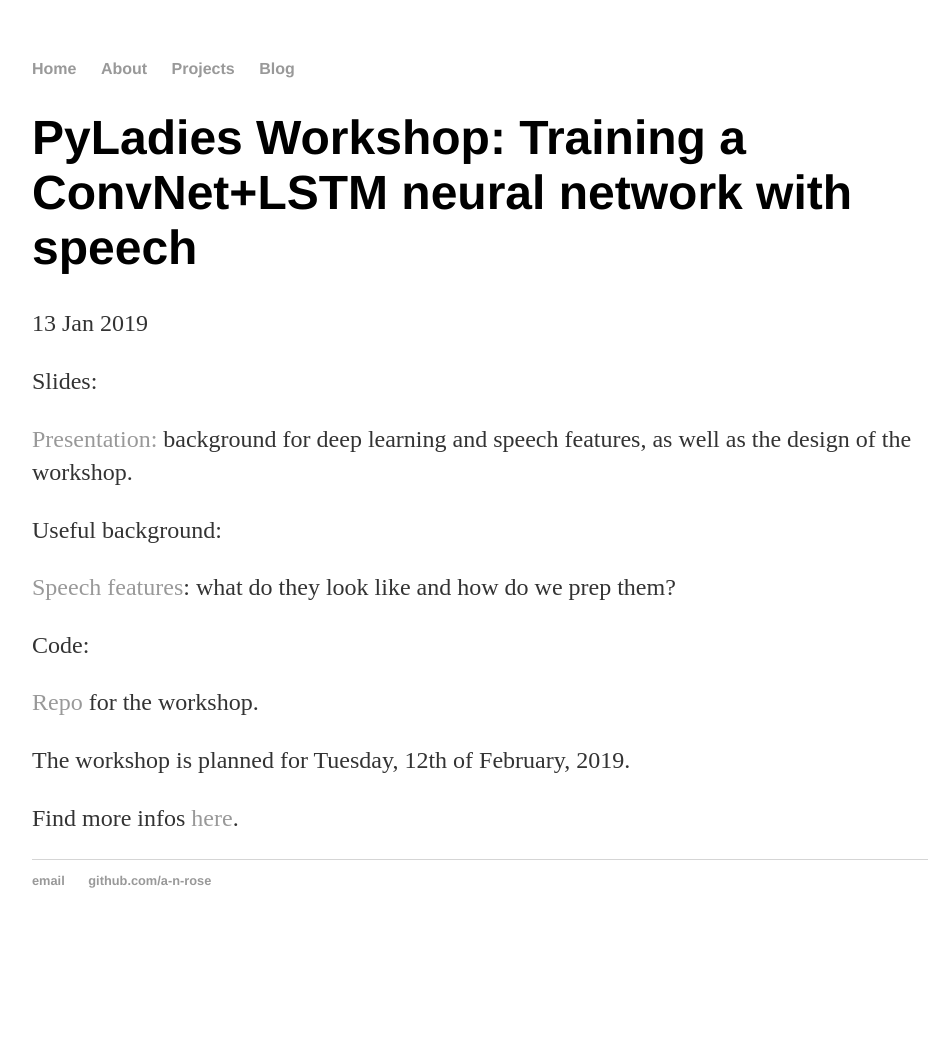
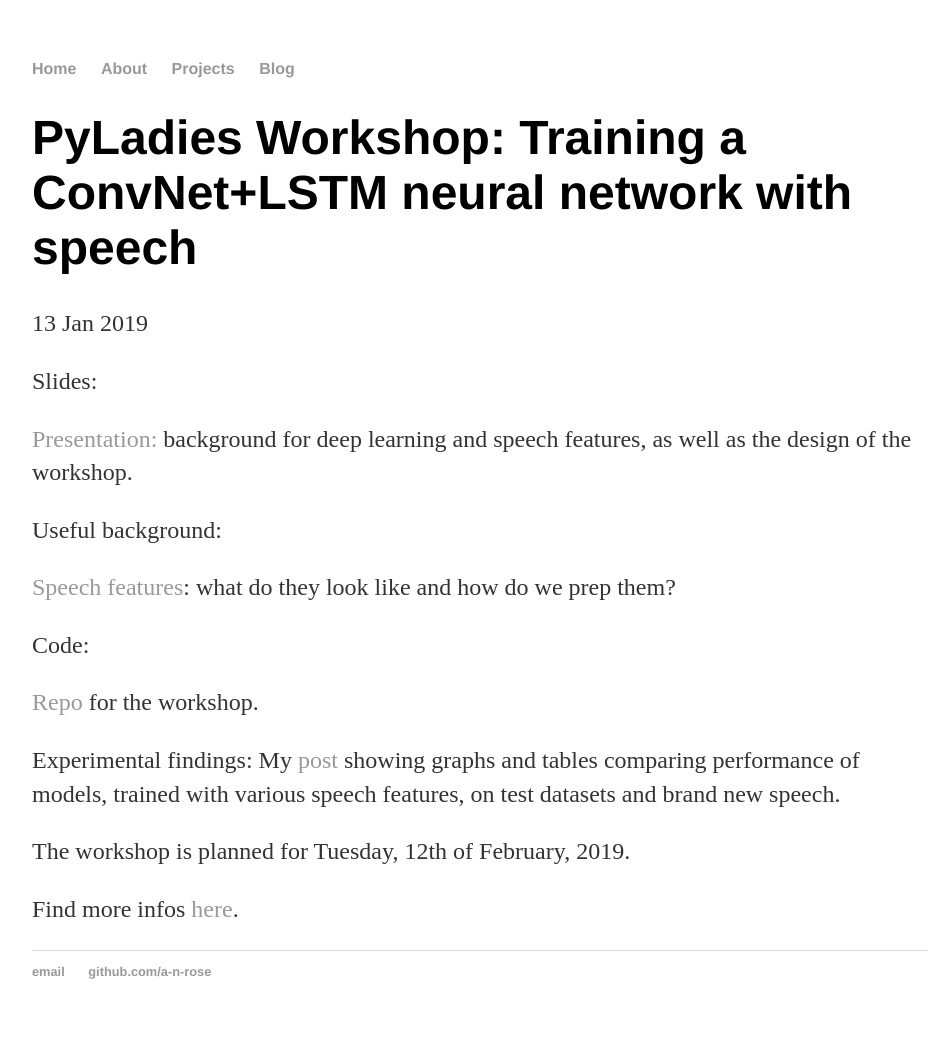
Before and after one commit to a-n-rose/a-n-rose.github.io, a Jekyll site: the page built from _posts/2019-01-13-workshop-pyladies-deeplearning-speech.md, in a window 1280 px wide. Shown: the whole page, without its empty margins (160-1102 px from the left). Built offline with Jekyll 4.4.1, drawn with Linux system fonts in a browser that asks for light colours; before the commit the page ends 948 px from its top, so only the background shows below that.

Commit message:
added link to "findings" post :P

```diff
--- a/_posts/2019-01-13-workshop-pyladies-deeplearning-speech.md
+++ b/_posts/2019-01-13-workshop-pyladies-deeplearning-speech.md
@@ -16,6 +16,9 @@ Code:
 
 <a href="https://github.com/a-n-rose/Build-CNN-or-LSTM-or-CNNLSTM-with-speech-features">Repo</a> for the workshop.
 
+Experimental findings:
+My <a href="https://a-n-rose.github.io/2019/02/17/comparing-features-and-models-deep-learning-and-speech.html">post</a> showing graphs and tables comparing performance of models, trained with various speech features, on test datasets and brand new speech.
+
 The workshop is planned for Tuesday, 12th of February, 2019.
 
 Find more infos <a href="https://www.meetup.com/PyLadies-Berlin/events/258238053/">here</a>.
```
